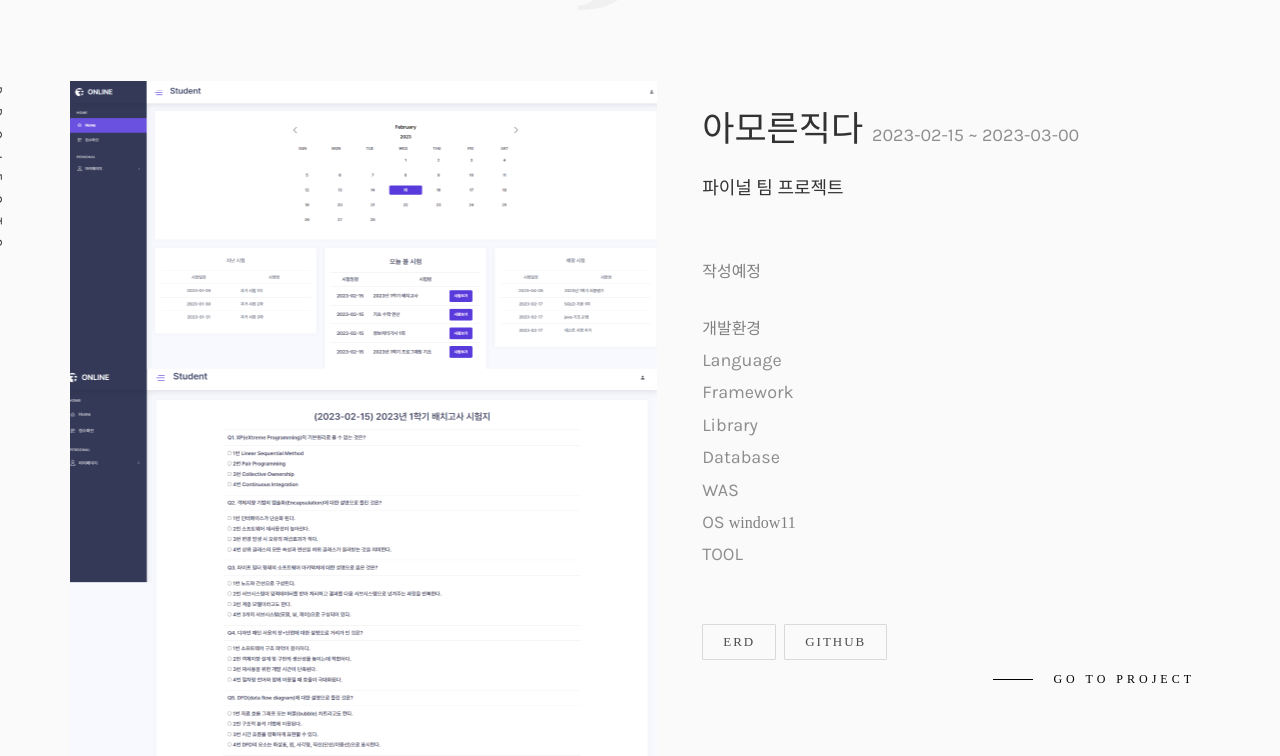
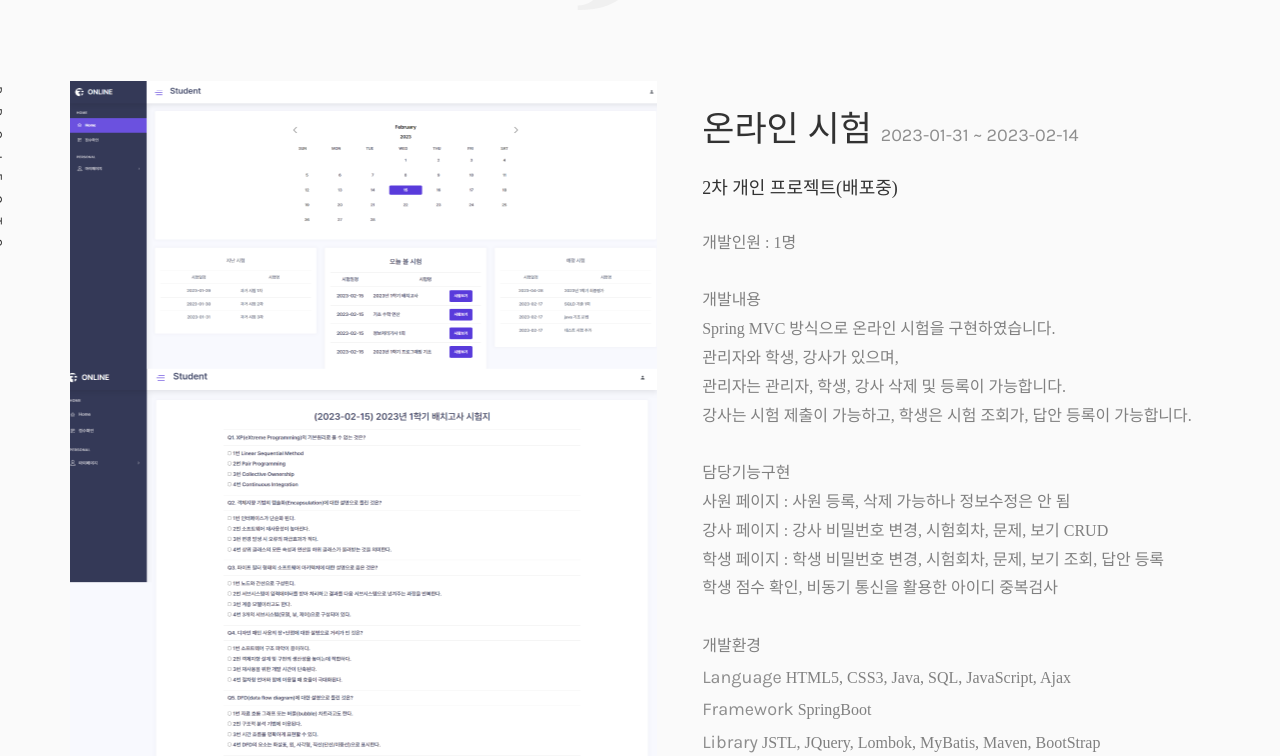
Before and after one commit to GaeulLee/GaeulLee.github.io, a plain HTML site: page index.html in a window 1280 px wide. Shown: the part 3669-4425 px from the top of the page. Drawn offline with nearby package versions, Linux system fonts and the light colour scheme; files whose address does not match are found by name; a web font is replaced by a local one.

Commit message:
Add files via upload

```diff
--- a/index.html
+++ b/index.html
@@ -267,6 +267,7 @@
 				</div>
 				<div class="row">
 
+				<!--
 					<div class="col-md-12">
 						<div class="work-entry animate-box">
 							<a href="#" class="work-img" style="background-image: url(./images/1-test.png);">
@@ -275,13 +276,13 @@
 							<div class="col-md-11 col-md-offset-0">
 								<div class="desc" style="padding-left: 30px; padding-top: 30px;">
 									<h3 style="font-size: 35px; font-family:'Pretendard-SemiBold';">
-										아모른직다
+										진행예정
 										<span>2023-02-15 ~ 2023-03-00</span>
 									</h3>
 									<h4>파이널 팀 프로젝트</h4>
 									<p>
 										<br>
-										 작성예정
+										 진행예정
 										<br><br>
 										개발환경<br>
 										<span>Language</span> <br>
@@ -289,7 +290,7 @@
 										<span>Library</span> <br>
 										<span>Database</span> <br>
 										<span>WAS</span> <br>
-										<span>OS</span> window11<br>
+										<span>OS</span> <br>
 										<span>TOOL</span>
 									</p>
 									<br>
@@ -302,6 +303,7 @@
 							</div>
 						</div>
 					</div>
+					-->
 
 					<div class="col-md-12">
 						<div class="work-entry animate-box">
```
